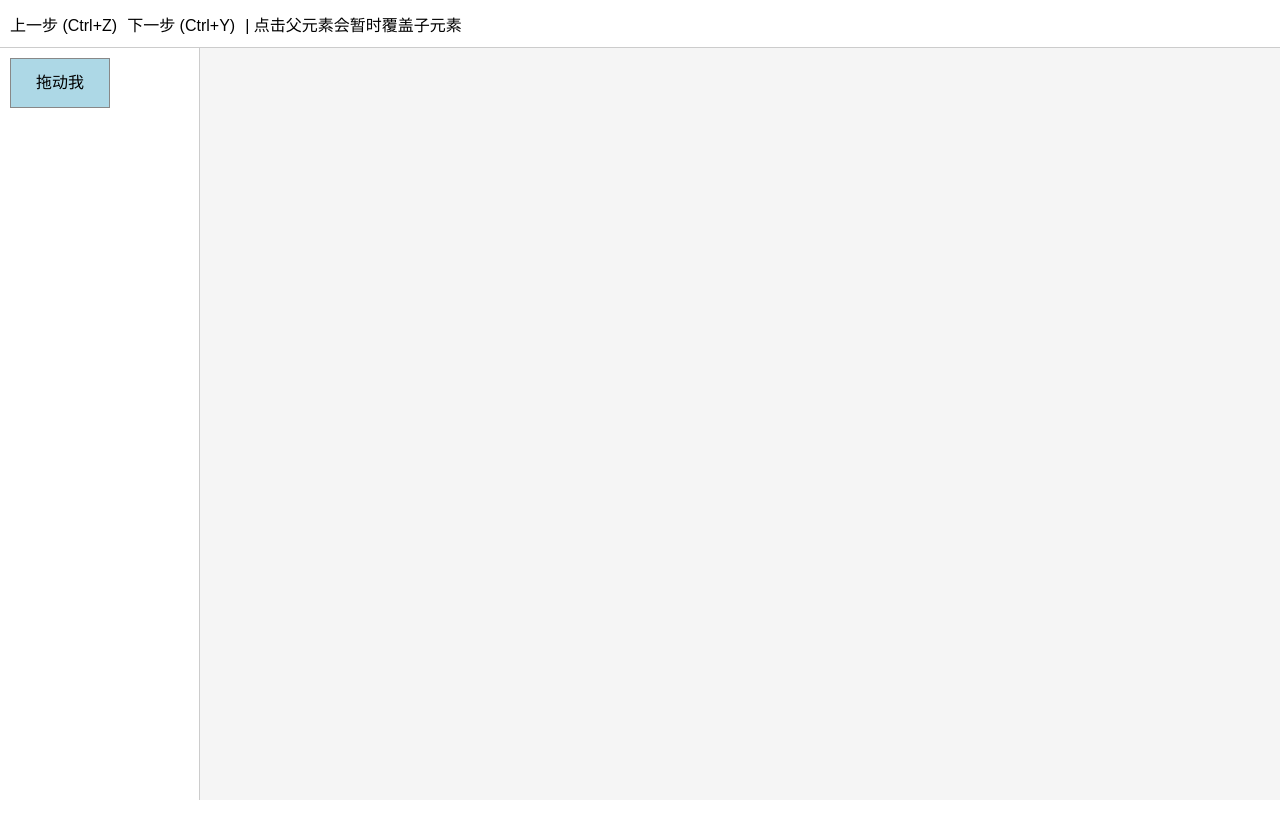
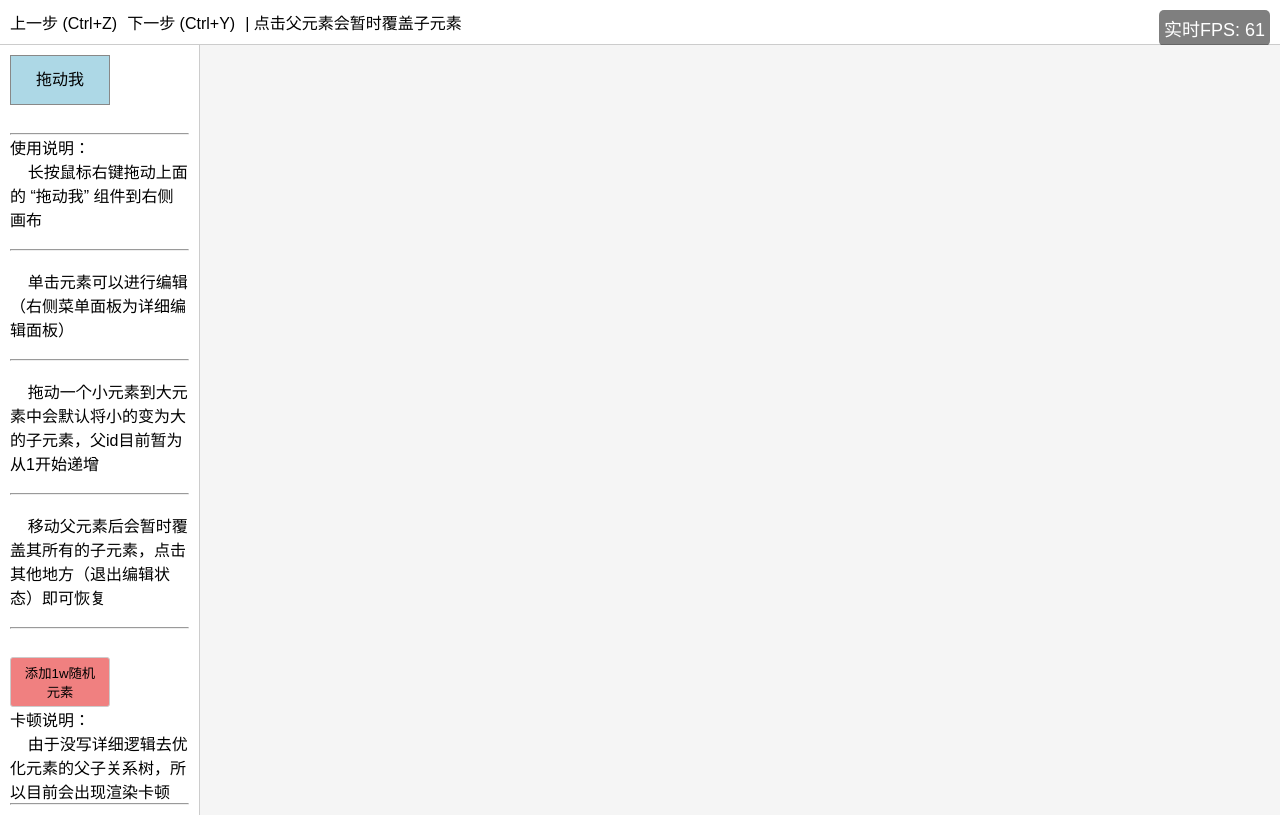
Before and after one commit to my3154/m1, a Vue app: page / in a window 1280 px wide. Built offline with nearby package versions, Linux system fonts and the light colour scheme.

Commit message:
【feat】commit

```diff
--- a/src/components/DivEditor.vue
+++ b/src/components/DivEditor.vue
@@ -1,123 +1,101 @@
-// src/components/DivEditor.vue
+/**
+* @fileoverview 画布组件
+* @module components/DivEditor
+*
+* @description
+* 该组件为画布核心组件、负责各个元素的渲染、拖拽、缩放、旋转等操作以及内部逻辑组织、
+* 其实应该做组件、逻辑、公共方法分离的并且分离为多个组件，但是时间紧迫，只能写在一起、对应代码结构只在外侧文件夹上做了区分几乎没有使用到
+*
+* @author 马扬
+* @date 2025-03-25
+*
+* @dependencies
+* - Vue 3.x
+*
+* @example
+*  <DivEditor ref="editorRef" v-model:divs="divs" @undo="undo" @redo="redo" @update:divs="onDivsUpdated" />
+*/
+
 
 <template>
   <div class="editor-container">
     <div class="element-area">
-      <div
-        class="template-element"
-        @mousedown="startDragNewElement"
-        :style="{
+      <div class="template-element" @mousedown="startDragNewElement" :style="{
         backgroundColor: 'lightblue',
         width: '100px',
         height: '50px',
-        }"
-      >
+      }">
         拖动我
       </div>
+      <br>
+      <hr>
+      <span>使用说明：</span>
+      <p>&nbsp; &nbsp; 长按鼠标右键拖动上面的 “拖动我” 组件到右侧画布</p><br>
+      <hr><br>
+      <p>&nbsp; &nbsp; 单击元素可以进行编辑（右侧菜单面板为详细编辑面板）</p><br>
+      <hr><br>
+      <p>&nbsp; &nbsp; 拖动一个小元素到大元素中会默认将小的变为大的子元素，父id目前暂为从1开始递增</p><br>
+      <hr><br>
+      <p>&nbsp; &nbsp; 移动父元素后会暂时覆盖其所有的子元素，点击其他地方（退出编辑状态）即可恢复</p><br>
+      <hr><br>
+      <button :style="{
+        backgroundColor: 'lightcoral',
+        width: '100px',
+        height: '50px',
+      }" @click="addRandomElements">添加1w随机元素</button>
+      <br>
+      <span>卡顿说明：</span>
+      <p>&nbsp; &nbsp; 由于没写详细逻辑去优化元素的父子关系树，所以目前会出现渲染卡顿</p>
+      <hr>
+      <MessageDisplay />
     </div>
 
-    <div
-      class="canvas-area"
-      ref="canvasRef"
-      @mousedown="onCanvasMouseDown"
-      @mousemove="onCanvasMouseMove"
-      @mouseup="onCanvasMouseUp"
-      @keydown.ctrl="onCtrlKeyDown"
-      @keyup.ctrl="onCtrlKeyUp"
-      tabindex="0"
-    >
-      <div
-        v-for="div in divs"
-        :key="div.id"
-        class="canvas-element"
-        :class="{
+    <div class="canvas-area" ref="canvasRef" @mousedown="onCanvasMouseDown" @mousemove="onCanvasMouseMove"
+      @mouseup="onCanvasMouseUp" @keydown.ctrl="onCtrlKeyDown" @keyup.ctrl="onCtrlKeyUp" tabindex="0">
+      <div v-for="div in divs" :key="div.id" class="canvas-element" :class="{
         selected: selectedDivIds.includes(div.id),
         parent: hasChildren(div.id),
-        }"
-        :style="getDivStyle(div)"
-        :data-id="div.id"
-        :ref="
-          (el) => {
+      }" :style="getDivStyle(div)" :data-id="div.id" :ref="(el) => {
             if (el) divRefs[div.id] = el;
           }
-        "
-      >
-        <div
-          v-if="selectedDivIds.includes(div.id)"
-          class="resize-handle top-left"
-          @mousedown.stop="startResize(div.id, 'top-left', $event)"
-        ></div>
-        <div
-          v-if="selectedDivIds.includes(div.id)"
-          class="resize-handle top-right"
-          @mousedown.stop="startResize(div.id, 'top-right', $event)"
-        ></div>
-        <div
-          v-if="selectedDivIds.includes(div.id)"
-          class="resize-handle bottom-left"
-          @mousedown.stop="startResize(div.id, 'bottom-left', $event)"
-        ></div>
-        <div
-          v-if="selectedDivIds.includes(div.id)"
-          class="resize-handle bottom-right"
-          @mousedown.stop="startResize(div.id, 'bottom-right', $event)"
-        ></div>
-        <div
-          v-if="selectedDivIds.includes(div.id)"
-          class="rotation-handle"
-          @mousedown.stop="startRotation(div.id, $event)"
-        ></div>
+          ">
+        <div v-if="selectedDivIds.includes(div.id)" class="resize-handle top-left"
+          @mousedown.stop="startResize(div.id, 'top-left', $event)"></div>
+        <div v-if="selectedDivIds.includes(div.id)" class="resize-handle top-right"
+          @mousedown.stop="startResize(div.id, 'top-right', $event)"></div>
+        <div v-if="selectedDivIds.includes(div.id)" class="resize-handle bottom-left"
+          @mousedown.stop="startResize(div.id, 'bottom-left', $event)"></div>
+        <div v-if="selectedDivIds.includes(div.id)" class="resize-handle bottom-right"
+          @mousedown.stop="startResize(div.id, 'bottom-right', $event)"></div>
+        <div v-if="selectedDivIds.includes(div.id)" class="rotation-handle"
+          @mousedown.stop="startRotation(div.id, $event)"></div>
       </div>
     </div>
 
     <div class="property-panel" v-if="selectedDivIds.length === 1">
       <div class="property-row">
         <label>宽:</label>
-        <input
-          type="number"
-          v-model.number="selectedDiv.width"
-          @change="updateProperty('width')"
-        />
+        <input type="number" v-model.number="selectedDiv.width" @change="updateProperty('width')" />
       </div>
       <div class="property-row">
         <label>高:</label>
-        <input
-          type="number"
-          v-model.number="selectedDiv.height"
-          @change="updateProperty('height')"
-        />
+        <input type="number" v-model.number="selectedDiv.height" @change="updateProperty('height')" />
       </div>
       <div class="property-row">
         <label>X:</label>
-        <input
-          type="number"
-          v-model.number="selectedDiv.x"
-          @change="updateProperty('x')"
-        />
+        <input type="number" v-model.number="selectedDiv.x" @change="updateProperty('x')" />
       </div>
       <div class="property-row">
         <label>Y:</label>
-        <input
-          type="number"
-          v-model.number="selectedDiv.y"
-          @change="updateProperty('y')"
-        />
+        <input type="number" v-model.number="selectedDiv.y" @change="updateProperty('y')" />
       </div>
       <div class="property-row">
         <label>旋转:</label>
-        <input
-          type="number"
-          v-model.number="selectedDiv.rotation"
-          @change="updateProperty('rotation')"
-        />
+        <input type="number" v-model.number="selectedDiv.rotation" @change="updateProperty('rotation')" />
       </div>
       <div class="property-row">
         <label>颜色:</label>
-        <input
-          type="color"
-          v-model="selectedDiv.color"
-          @change="updateProperty('color')"
-        />
+        <input type="color" v-model="selectedDiv.color" @change="updateProperty('color')" />
       </div>
       <div class="property-row" v-if="selectedDiv.parentId">
         <label>父ID:</label>
@@ -130,14 +108,33 @@
 
 <script>
 import { ref, computed, reactive, onMounted, onBeforeUnmount } from "vue";
+import MessageDisplay from './MessageDisplay.vue';
 
 export default {
   name: "DivEditor",
+  components: {
+    MessageDisplay
+  },
   setup() {
     const canvasRef = ref(null);
     const divs = ref([]);
     const nextId = ref(1);
     const divRefs = reactive({});
+    const addRandomElements = () => {
+      for (let i = 0; i < 1000; i++) {
+        const randomDiv = {
+          id: nextId.value++, // 每次增加唯一的id
+          x: Math.floor(Math.random() * 800), // 随机生成位置
+          y: Math.floor(Math.random() * 600),
+          width: Math.floor(Math.random() * 200) + 50, // 随机生成宽度
+          height: Math.floor(Math.random() * 200) + 50, // 随机生成高度
+          rotation: Math.floor(Math.random() * 360), // 随机旋转角度
+          color: `#${Math.floor(Math.random() * 16777215).toString(16)}`, // 随机颜色
+          parentId: null, // 设置为null，也可以根据需求修改为父元素
+        };
+        divs.value.push(randomDiv);
+      }
+    };
 
     // 检查元素是否有子元素
     const hasChildren = (divId) => {
@@ -343,9 +340,9 @@ export default {
         selectedDivIds.value = [];
       }
     };
-    const onCanvasMouseMove = () => {};
+    const onCanvasMouseMove = () => { };
 
-    const onCanvasMouseUp = () => {};
+    const onCanvasMouseUp = () => { };
     const onMouseMove = (event) => {
       console.log("onMouseMove");
       if (!isDragging.value && !isResizing.value && !isRotating.value) return;
@@ -732,6 +729,7 @@ export default {
     return {
       canvasRef,
       divs,
+      addRandomElements,
       selectedDivIds,
       selectedDiv,
       divRefs,
--- /dev/null
+++ b/src/components/MessageDisplay.vue
@@ -0,0 +1,68 @@
+/**
+* @fileoverview FPS显示组件
+* @module components/MessageDisplay
+*
+* @description
+* 展示页面的实时FPS
+* 公共组件、暂时放在这里
+*
+* @author 马扬
+* @date 2025-03-25
+*
+* @dependencies
+* - Vue 3.x
+*
+* @example
+*  <MessageDisplay />
+*/
+
+<template>
+  <div class="fps-display">
+    <p>实时FPS: {{ fps }}</p>
+  </div>
+</template>
+
+<script>
+export default {
+  name: 'MessageDisplay',
+  data() {
+    return {
+      fps: 0,
+      frameCount: 0,
+      lastTime: 0
+    };
+  },
+  methods: {
+    updateFPS(timestamp) {
+      if (this.lastTime !== 0) {
+        const delta = timestamp - this.lastTime;
+        this.frameCount++;
+        if (delta >= 1000) {
+          this.fps = this.frameCount;
+          this.frameCount = 0;
+          this.lastTime = timestamp;
+        }
+      } else {
+        this.lastTime = timestamp;
+      }
+      requestAnimationFrame(this.updateFPS);
+    }
+  },
+  mounted() {
+    requestAnimationFrame(this.updateFPS);
+  }
+};
+</script>
+
+<style scoped>
+.fps-display {
+  position: fixed;
+  top: 10px;
+  right: 10px;
+  background-color: rgba(0, 0, 0, 0.5);
+  color: white;
+  font-size: 18px;
+  padding: 5px;
+  border-radius: 5px;
+}
+</style>
```
Also changed, not shown: src/App.vue (+18 -1 lines), src/main.js (+17 -0 lines), src/utils/PerformanceOptimizations.js (renamed from src/components/PerformanceOptimizations.js, +16 -0 lines), 1 other file (tests, documents, lock files or other folders). Lines whose indentation alone changed are shown as unchanged.
